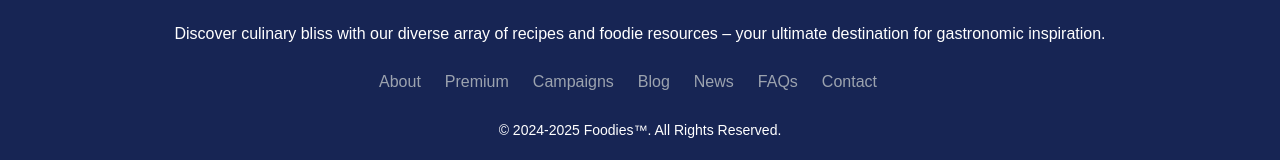
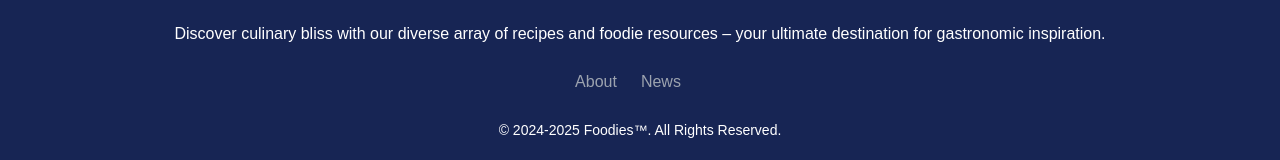
Before and after one commit to VanshKing30/FoodiesWeb, a React (Create React App) app: page /home in a window 1280 px wide. Shown: the part 272-432 px from the top of the page. Built offline with nearby package versions, Linux system fonts and the light colour scheme; no server answers.

Commit message:
Worked on issue #26

```diff
--- a/src/components/Footer.jsx
+++ b/src/components/Footer.jsx
@@ -12,23 +12,8 @@ export default function Footer(){
           <li className="mr-4 hover:underline md:mr-6 hover:text-orange-600">
           <Link to="/about">About</Link>
           </li>
-          <li>
-              <a href="#" className="mr-4 hover:underline md:mr-6 hover:text-orange-600">Premium</a>
-          </li>
-          <li>
-              <a href="#" className="mr-4 hover:underline md:mr-6 hover:text-orange-600">Campaigns</a>
-          </li>
-          <li>
-              <a href="#" className="mr-4 hover:underline md:mr-6 hover:text-orange-600">Blog</a>
-          </li>
           <li className="mr-4 hover:underline md:mr-6 hover:text-orange-600">
               <Link to="/news">News</Link>
-          </li>
-          <li>
-              <a href="#" className="mr-4 hover:underline md:mr-6 hover:text-orange-600">FAQs</a>
-          </li>
-          <li>
-              <a href="#" className="mr-4 hover:underline md:mr-6 hover:text-orange-600">Contact</a>
           </li>
       </ul>
       <span className="text-sm text-white sm:text-center ">© 2024-2025 <a href="#" className="hover:underline">Foodies™</a>. All Rights Reserved.</span>
```
